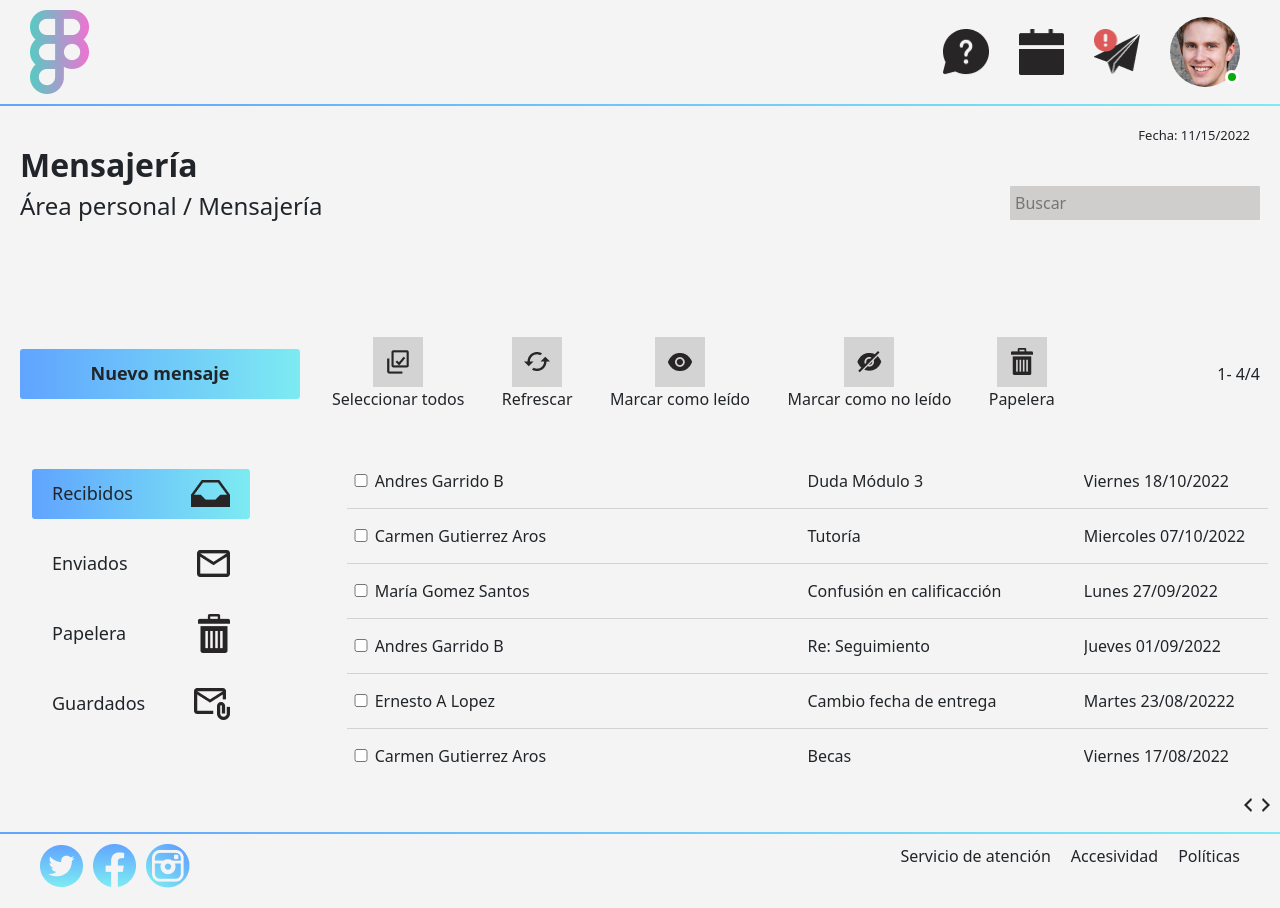
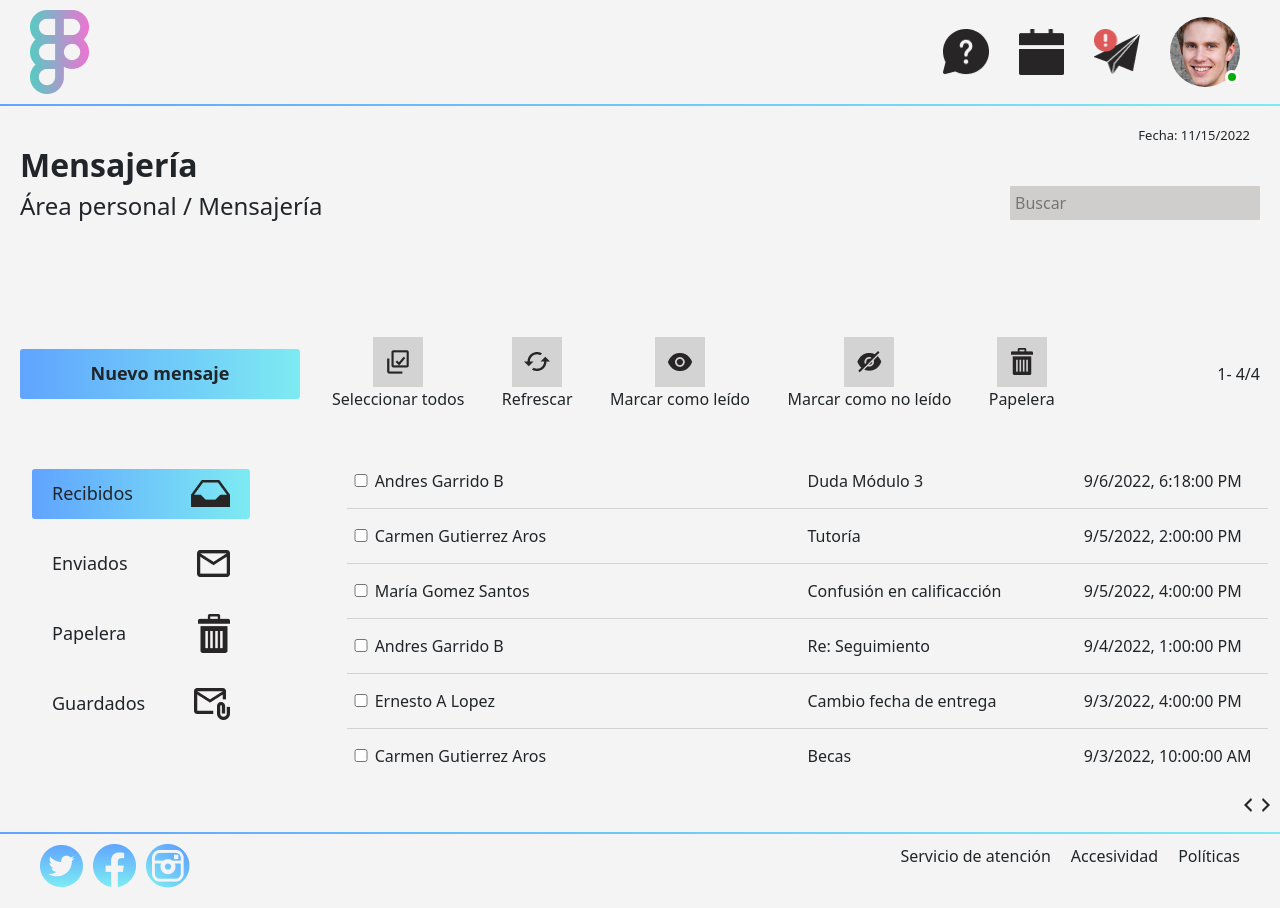
Before and after one commit to YesseniaColocho/aula-virtual, a Vue app: page /mensajeria in a window 1280 px wide. Built offline with nearby package versions, Linux system fonts and the light colour scheme.

Commit message:
AV-15: Mensajería emails/ llamada API

```diff
--- a/src/views/MensajeriaView.vue
+++ b/src/views/MensajeriaView.vue
@@ -107,9 +107,9 @@
 
                 <div v-for="email in emails" class="informacion-email">
                     <input class="boton-check" type="checkbox" />
-                    <span>{{ email.enviar }}</span>
-                    <span>{{ email.asunto }}</span>
-                    <span>{{ email.fecha }}</span>
+                    <span>{{ email.from }}</span>
+                    <span>{{ email.subject }}</span>
+                    <span>{{ new Date(email.date).toLocaleString() }}</span>
                 </div>
 
 
@@ -129,47 +129,18 @@
 import BarraInferior from '../components/BarraInferior.vue';
 import BarraSuperior from '../components/BarraSuperior.vue';
 import Fecha from '../components/Fecha.vue';
+import { getEmails } from '../javascript/services/apiMock';
 </script>
 
 <script>
 export default {
     name: "MensajeriaView",
-    data() {
-        return {
-            emails: [
-                {
-                    enviar: "Andres Garrido B",
-                    asunto: "Duda Módulo 3",
-                    fecha: "Viernes 18/10/2022",
-                },
-                {
-                    enviar: "Carmen Gutierrez Aros",
-                    asunto: "Tutoría",
-                    fecha: "Miercoles 07/10/2022",
-                },
-                {
-                    enviar: "María Gomez Santos",
-                    asunto: "Confusión en calificacción",
-                    fecha: "Lunes 27/09/2022",
-                },
-                {
-                    enviar: "Andres Garrido B",
-                    asunto: "Re: Seguimiento",
-                    fecha: "Jueves 01/09/2022",
-                },
-                {
-                    enviar: "Ernesto A Lopez",
-                    asunto: "Cambio fecha de entrega",
-                    fecha: "Martes 23/08/20222",
-                },
-                {
-                    enviar: "Carmen Gutierrez Aros",
-                    asunto: "Becas",
-                    fecha: "Viernes 17/08/2022",
-                }
-            ]
-        };
+    computed: {
+        emails() {
+            return getEmails()
+        }
     },
+
     components: { Fecha }
 }
 </script>
```
